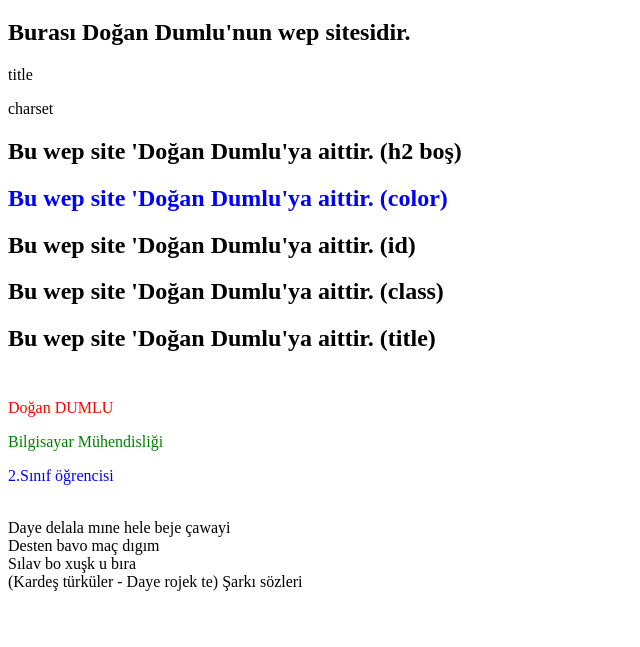
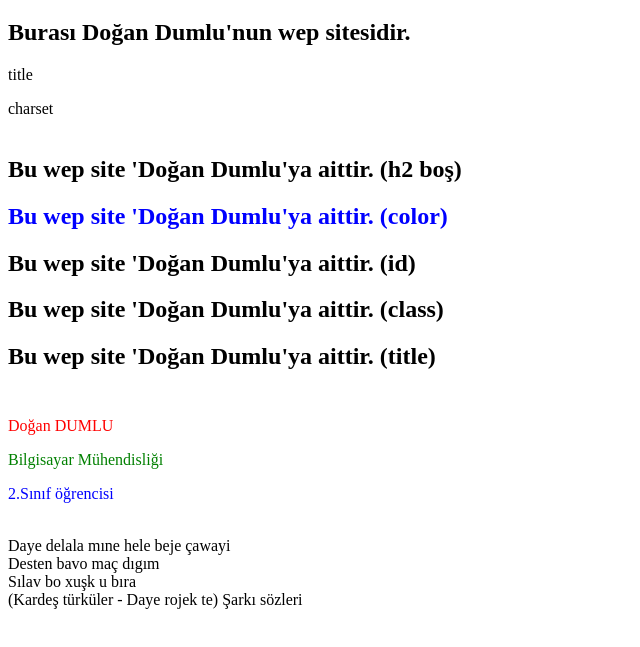
Before and after one commit to dogandumlu7/HTML5---Projelerim, a plain HTML site: page index-1.html in a window 1280 px wide. Shown: the part 61-708 px from the top of the page, without its empty margins (0-640 px from the left). Drawn offline with Linux system fonts and the light colour scheme.

Commit message:
Update index-1.html

```diff
--- a/index-1.html
+++ b/index-1.html
@@ -10,7 +10,7 @@
 
         <h2>Burası Doğan Dumlu'nun wep sitesidir.</h2>
         <p>title</p>
-        <p>charset</p>
+        <p>charset <br><br> </p>
 
         <h2>Bu wep site 'Doğan Dumlu'ya aittir. (h2 boş)</h2>
         <h2 style="color: blue;">Bu wep site 'Doğan Dumlu'ya aittir. (color)</h2>
```
